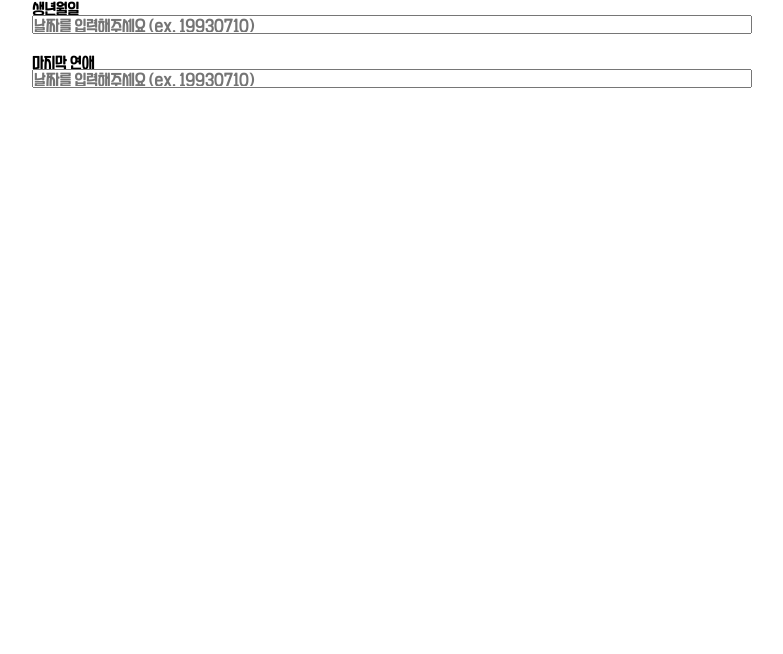
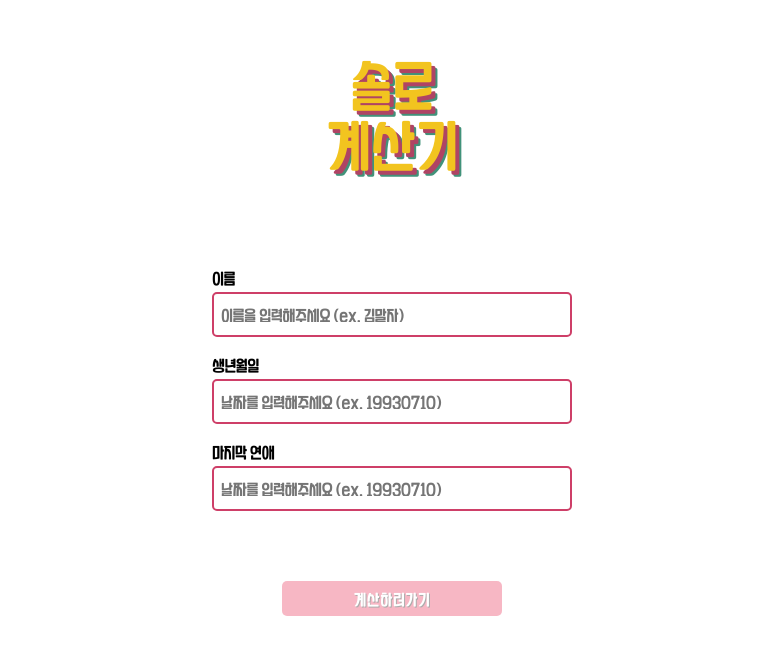
Before and after one commit to fe-olaf/solo, a React (Create React App) app: page / in a window 1280 px wide. Shown: the top 654 px of the page, without its empty margins (248-1031 px from the left). Built offline with nearby package versions, Linux system fonts and the light colour scheme.

Commit message:
feature: submit button 을 추가합니다

```diff
--- /dev/null
+++ b/src/components/main/DateInput.tsx
@@ -0,0 +1,28 @@
+import React from 'react'
+
+import InputContainer from './InputContainer'
+
+function DateInput({
+  label,
+  onChange,
+  value,
+  name,
+}: {
+  name: string
+  label: string
+  onChange: (e: React.ChangeEvent<HTMLInputElement>) => void
+  value: string
+}) {
+  return (
+    <InputContainer label={label}>
+      <input
+        name={name}
+        value={value}
+        onChange={onChange}
+        placeholder="날짜를 입력해주세요 (ex. 19930710)"
+      />
+    </InputContainer>
+  )
+}
+
+export default DateInput
--- /dev/null
+++ b/src/components/main/InputContainer.module.scss
@@ -0,0 +1,17 @@
+.wrap_input {
+    margin-bottom: 20px;
+
+    * input {
+        margin-top: 7px;
+        box-sizing: border-box;
+        width: 100%;
+        padding: 10px 7px;
+        border: 2px solid #ce3f68;
+        border-radius: 5px;
+        line-height: 1.5;
+    }
+
+    * input::placeholder {
+        line-height: 1.5;
+    }
+}
--- a/src/components/shared/DateInput.tsx
+++ b/src/components/main/NameInput.tsx
@@ -1,13 +1,8 @@
 import React from 'react'
-import classNames from 'classnames/bind'
 
 import InputContainer from './InputContainer'
 
-import styles from './DateInput.module.scss'
-
-const cx = classNames.bind(styles)
-
-function DateInput({
+function NameInput({
   label,
   onChange,
   value,
@@ -24,11 +19,10 @@ function DateInput({
         name={name}
         value={value}
         onChange={onChange}
-        className={cx('date_input')}
-        placeholder="날짜를 입력해주세요 (ex. 19930710)"
+        placeholder="이름을 입력해주세요 (ex. 김말자)"
       />
     </InputContainer>
   )
 }
 
-export default DateInput
+export default NameInput
--- /dev/null
+++ b/src/components/main/SubmitButton.module.scss
@@ -0,0 +1,15 @@
+.btn_submit {
+    background: #ec4d6e;
+    color: #fff;
+    text-align: center;
+    display: block;
+    padding: 10px 25px;
+    border-radius: 5px;
+    margin: 70px;
+    letter-spacing: 0.5px;
+    text-shadow: 1px 1px 0px #333;
+}
+
+.disable {
+    opacity: 0.4
+}
--- /dev/null
+++ b/src/components/main/SubmitButton.tsx
@@ -0,0 +1,56 @@
+import { useHistory } from 'react-router-dom'
+import classNames from 'classnames/bind'
+
+import styles from './SubmitButton.module.scss'
+
+const cx = classNames.bind(styles)
+
+interface FormValues {
+  birthday: string
+  lastday: string
+  nickname: string
+}
+
+function parseDate(date: string) {
+  return date.replace(/(\d{4})(\d{2})(\d{2})/g, '$1-$2-$3')
+}
+
+function dateValidator(date: string): boolean {
+  if (!/^\d{8}$/.test(date) || !new Date(parseDate(date)).valueOf()) {
+    return false
+  }
+  return true
+}
+
+function SubmitButton({ formValues }: { formValues: FormValues }) {
+  const isAllInputed = Object.values(formValues).every(Boolean)
+  const history = useHistory()
+
+  const { birthday, lastday, nickname } = formValues
+
+  const handleSubmit = () => {
+    if (!dateValidator(birthday)) {
+      alert('생년월일 날짜 형식을 확인해주세요')
+      return
+    }
+    if (!dateValidator(lastday)) {
+      alert('마지막 연애 날짜 형식을 확인해주세요')
+      return
+    }
+
+    history.push(
+      `/result?birthday=${birthday}&lastday=${lastday}&nickname=${nickname}`,
+    )
+  }
+
+  return (
+    <div
+      className={cx('btn_submit', { disable: !isAllInputed })}
+      onClick={handleSubmit}
+    >
+      계산하러가기
+    </div>
+  )
+}
+
+export default SubmitButton
--- a/src/components/shared/DateInput.module.scss
+++ /dev/null
@@ -1,8 +0,0 @@
-.date_input {
-    position: relative;
-    z-index: 10;
-    width: 100%;
-    height: 100%;
-    box-sizing: border-box;
-    overflow: hidden;
-}
--- a/src/components/shared/InputContainer.module.scss
+++ /dev/null
@@ -1,3 +0,0 @@
-.wrap_input {
-    margin-bottom: 20px;
-}
--- a/src/pages/Main.module.scss
+++ b/src/pages/Main.module.scss
@@ -1,7 +1,21 @@
 .wrap_page {
     width: 100%;
-    max-width: 720px;
+    max-width: 400px;
     margin: 0 auto;
     min-height: 100vh;
     max-height: 100vh;
+    padding: 0 20px;
+
+
+    .txt_heading {
+        padding-top: 50px;
+        white-space: pre-wrap;
+        text-shadow: 4px 4px #af4464, 6px 6px #41927a;
+        color: #f2c41f;
+        font-weight: 500;
+        margin-bottom: 100px;
+        font-size: 50px;
+        line-height: 1.2;
+        text-align: center;
+    }
 }
--- a/src/pages/main.tsx
+++ b/src/pages/main.tsx
@@ -3,7 +3,9 @@ import classNames from 'classnames/bind'
 
 import styles from './Main.module.scss'
 
-import DateInput from '../components/shared/DateInput'
+import NameInput from '../components/main/NameInput'
+import DateInput from '../components/main/DateInput'
+import SubmitButton from '../components/main/SubmitButton'
 
 const cx = classNames.bind(styles)
 
@@ -28,10 +30,24 @@ function MainPage() {
     })
   }
 
-  const { birthday, lastday } = formValues
+  const handleName = (e: React.ChangeEvent<HTMLInputElement>) => {
+    setFormValues({
+      ...formValues,
+      nickname: e.target.value,
+    })
+  }
+
+  const { birthday, lastday, nickname } = formValues
 
   return (
     <div className={cx('wrap_page')}>
+      <h1 className={cx('txt_heading')}>{`솔로\n계산기`}</h1>
+      <NameInput
+        label="이름"
+        name="nickname"
+        value={nickname}
+        onChange={handleName}
+      />
       <DateInput
         label="생년월일"
         name="birthday"
@@ -44,6 +60,7 @@ function MainPage() {
         value={lastday}
         onChange={handleDate}
       />
+      <SubmitButton formValues={formValues} />
     </div>
   )
 }
```
Also changed, not shown: src/components/main/InputContainer.tsx (renamed from src/components/shared/InputContainer.tsx).
